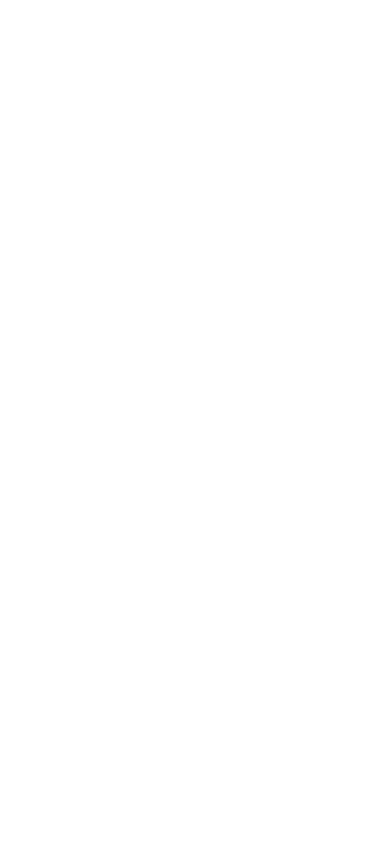
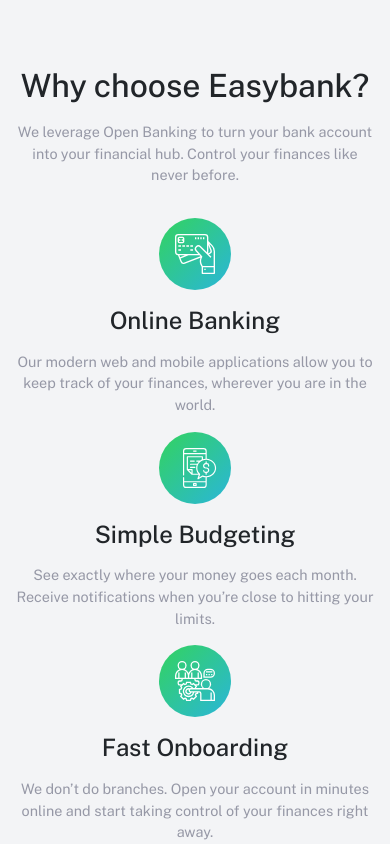
Before and after one commit to AlexisKcc8/easybank-landing-page-with-react, a React (Vite) app: page / in a window 390 px wide. Shown: the part 840-1684 px from the top of the page. Before the commit the page ends 1049 px from the top, so only its background shows below. Built offline with nearby package versions, Linux system fonts and the light colour scheme.

Commit message:
maquetacion y estilizacion en version mobile de la seccion servicios

```diff
--- a/src/App.tsx
+++ b/src/App.tsx
@@ -1,5 +1,6 @@
 import { Hero } from "./components/Hero";
 import { Nabvar } from "./components/Nabvar";
+import { Services } from "./components/Services";
 
 function App() {
   return (
@@ -12,6 +13,7 @@
         </div>
       </div>
       <Hero />
+      <Services />
     </section>
   );
 }
--- /dev/null
+++ b/src/components/CardServices.tsx
@@ -0,0 +1,17 @@
+import { typeServices } from "../interfaces/myData";
+
+interface PropsCardService {
+  service: typeServices;
+}
+
+export const CardServices = (props: PropsCardService) => {
+  const { service } = props;
+  console.log(service);
+  return (
+    <div className="service">
+      <img src={service.urlImg} alt={`img-${service.title}`} />
+      <h4 className="services__title">{service.title}</h4>
+      <p className="services__description">{service.description}</p>
+    </div>
+  );
+};
--- /dev/null
+++ b/src/components/Services.tsx
@@ -0,0 +1,23 @@
+import { services } from "../myInformation";
+import { CardServices } from "./CardServices";
+export const Services = () => {
+  console.log(services);
+  return (
+    <section className="services row my-5 mx-0 py-5 text-center">
+      <header className="services-info-header col-12 ">
+        <h3 className="services__title services__title--main">
+          Why choose Easybank?
+        </h3>
+        <p className="services__description">
+          We leverage Open Banking to turn your bank account into your financial
+          hub. Control your finances like never before.
+        </p>
+      </header>
+      <div className="col-12">
+        {services.map((service) => (
+          <CardServices key={service.title} service={service} />
+        ))}
+      </div>
+    </section>
+  );
+};
--- a/src/index.scss
+++ b/src/index.scss
@@ -46,6 +46,25 @@
     }
   }
 }
+//? ------------- Services -------------
+.services {
+  background-color: $LightGrayishBlue;
+  .services-info-header {
+    padding: 1rem;
+  }
+
+  &__title {
+    font-size: 1.5rem;
+    margin: 1rem 0;
+  }
+  &__title--main {
+    font-size: 2rem;
+  }
+  &__description {
+    font-size: 0.9rem;
+    color: $GrayishBlue;
+  }
+}
 // ******************* COMPONENTES *******************
 //? ------------- btn-invite -------------
 .btn-invite {
--- /dev/null
+++ b/src/interfaces/myData.ts
@@ -0,0 +1,5 @@
+export interface typeServices {
+  urlImg: string;
+  title: string;
+  description: string;
+}
--- /dev/null
+++ b/src/myInformation.ts
@@ -0,0 +1,26 @@
+export const services = [
+  {
+    urlImg: "/images/icon-online.svg",
+    title: "Online Banking",
+    description:
+      "Our modern web and mobile applications allow you to keep track of your finances, wherever you are in the world.",
+  },
+  {
+    urlImg: "/images/icon-budgeting.svg",
+    title: "Simple Budgeting",
+    description:
+      "See exactly where your money goes each month. Receive notifications when you’re close to hitting your limits.",
+  },
+  {
+    urlImg: "/images/icon-onboarding.svg",
+    title: "Fast Onboarding",
+    description:
+      "We don’t do branches. Open your account in minutes online and start taking control of your finances right away.",
+  },
+  {
+    urlImg: "/images/icon-api.svg",
+    title: "Open API",
+    description:
+      "Manage your savings, investments, pension, and much more from one account. Tracking  your money has never been easier.",
+  },
+];
```
Also changed, not shown: src/components/Hero.tsx (+0 -10 lines).
